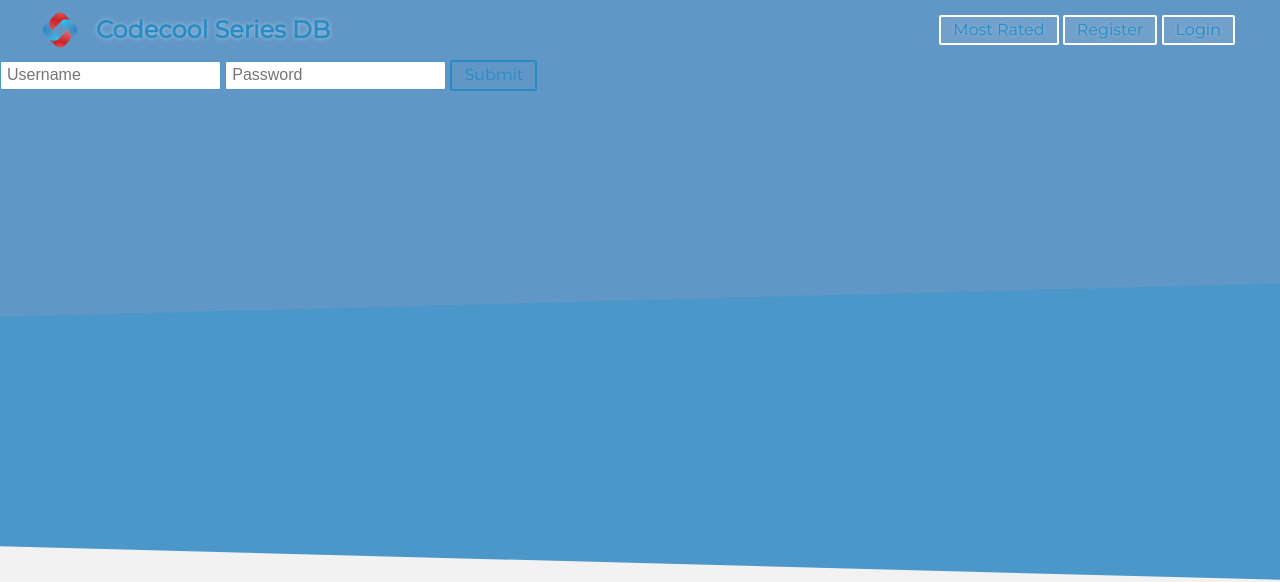
After one commit to Dana-Mst/codecool-series-team-project, a Flask app: page /login in a window 1280 px wide. The commit adds this page. Shown: the top 582 px of the page. Run offline with Flask 2, Linux system fonts and the light colour scheme.

Commit message:
completed register, started login

```diff
--- a/main.py
+++ b/main.py
@@ -1,8 +1,9 @@
-from flask import Flask, render_template, url_for, request
+from flask import Flask, render_template, url_for, request, redirect
 from data import queries
 import math
 from dotenv import load_dotenv
 from util import json_response
+from password_manager import hash_password, verify_password
 
 load_dotenv()
 app = Flask('codecool_series')
@@ -59,9 +60,33 @@ def register():
         confirmed_password = request.form.get("confirm-password")
         check_if_user_allready_exists = queries.verify_user_if_exists(username)
         if not check_if_user_allready_exists:
-            pass
+            if password == confirmed_password:
+                hashed_password = hash_password(password)
+                queries.add_user(username, hashed_password)
+
+            else:
+                print("Password does not match. Please, try again")
+        else:
+            print("Please choose another username")
 
     return render_template('register.html')
+
+
+@app.route('/login', methods=["GET", "POST"])
+def login():
+    if request.method == "POST":
+        username = request.form.get("username")
+        password = request.form.get('password')
+        check_if_user_exists_in_database = queries.verify_user_if_exists(
+            username)
+        if check_if_user_exists_in_database:
+            if verify_password(password, check_if_user_exists_in_database[0]['password']):
+                return redirect('/')
+            else:
+                print("password or username are not correct!")
+        else:
+            print("password or username are not correct!")
+    return render_template('login.html')
 
 
 # @app.route('/design')
--- a/templates/layout.html
+++ b/templates/layout.html
@@ -42,7 +42,7 @@
       <div id="header-auth">
         <button type="button" id="bt_most_rated"><a href="/most-rated-shows">Most Rated</a></button>
         <button type="button" id="bt_register"><a href="/register">Register</a></button>
-        <button type="button" id="bt_login">Login</button>
+        <button type="button" id="bt_login"><a href="/login">Login</a></button>
       </div>
     </header>
     {% block content %}
--- /dev/null
+++ b/templates/login.html
@@ -0,0 +1,11 @@
+{% extends 'layout.html'%}
+
+{% block content %}
+<form action="/login" method="post">
+
+  <input type="text" name="username" placeholder="Username" required>
+  <input type="password" name="password" placeholder="Password" required>
+
+  <button type="submit">Submit</button>
+</form>
+{% endblock %}
--- a/templates/register.html
+++ b/templates/register.html
@@ -4,9 +4,10 @@
 <form action="/register" method="post">
 
   <input type="text" name="username" placeholder="Username" required>
-  <input type="password" name="password" placeholder="Password" required>
-  <input type="password" name="confirm-password" placeholder="Confirm password" required>
+  <input type="password" id="register-password" name="password" placeholder="Password" required>
+  <input type="password" id="register-password-confirm" name="confirm-password" placeholder="Confirm password" required>
 
   <button type="submit">Submit</button>
 </form>
+<script src="/static/js/register.js" type='module'></script>
 {% endblock %}
```
Also changed, not shown: data/queries.py (+8 -0 lines), password_manager.py (added, +10 -0 lines), static/js/register.js (added, +16 -0 lines).
